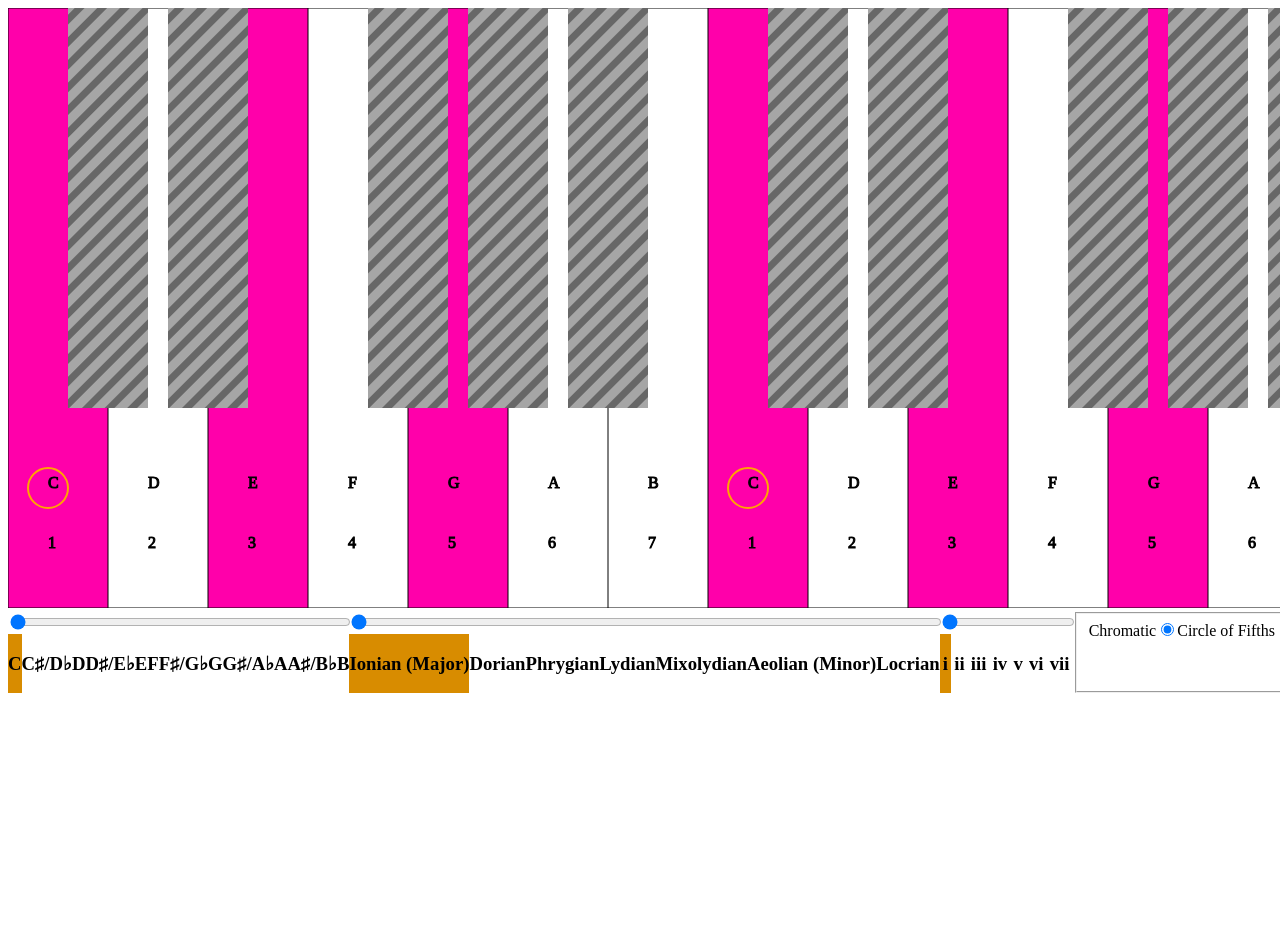
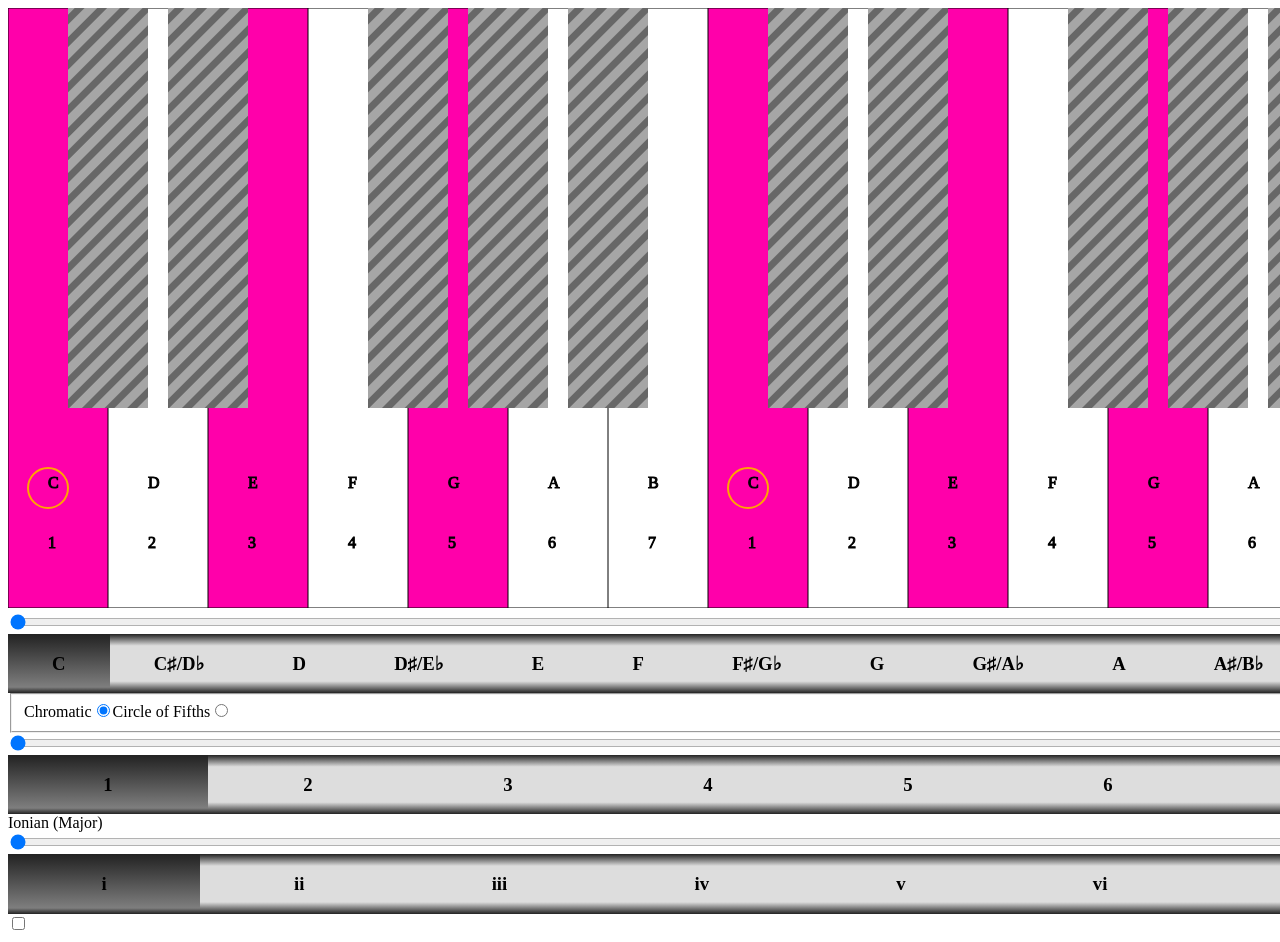
Before and after one commit to mikefooks/diatonish, a React app: page / in a window 1280 px wide. Shown: the top 942 px of the page. Before the commit the page ends 800 px from the top, so only its background shows below. Built offline with nearby package versions, Linux system fonts and the light colour scheme.

Commit message:
working on styles/ui design, refactoring some of the controls.

```diff
--- a/src/App.js
+++ b/src/App.js
@@ -8,11 +8,11 @@ import { getChordDegrees, getScale } from "./lib/Theory";
 
 // components
 import SvgKeybed from "./components/SvgKeybed";
-import RootControls from "./components/RootControls";
+import { RootControls,
+         DisplayModeToggle } from "./components/RootControls";
 import ModeControls from "./components/ModeControls";
 import ChordControls from "./components/ChordControls";
-import { DisplayModeToggle,
-         RootOnBottomToggle } from "./components/DisplayControls";
+import { RootOnBottomToggle } from "./components/DisplayControls";
 
 
 const App = (props) => {
@@ -78,6 +78,7 @@ const App = (props) => {
         <RootControls rootDisplayMode={ state.get("rootDisplayMode") }
                       activeValue={ state.get("activeRoot") }
                       changeHandler={ updateRoot } />
+        <DisplayModeToggle changeHandler={ toggleRootDisplay } />
         </div>
         <div>
         <ModeControls activeMode={ state.get("activeMode") }
@@ -88,7 +89,6 @@ const App = (props) => {
                        changeHandler={ updateChord } />
         </div>
         { /* display controls */ }
-        <DisplayModeToggle changeHandler={ toggleRootDisplay } />
         <RootOnBottomToggle changeHandler={ toggleRootOnBottom } />
       </div>
     </div>
--- a/src/components/ChordControls.js
+++ b/src/components/ChordControls.js
@@ -12,7 +12,7 @@ const ChordControls = (props) => {
 
     return (
       <div className={ classes }
-           onClick={ () => {  changeHandler(idx) } }>
+           onMouseDown={ () => {  changeHandler(idx) } }>
         <h3>
           { val }
         </h3>
--- a/src/components/DisplayControls.js
+++ b/src/components/DisplayControls.js
@@ -1,21 +1,5 @@
 import React from "react";
 
-
-const DisplayModeToggle = ({ changeHandler }) => {
-  return (
-    <fieldset onChange={ (evt) => changeHandler(evt.target.value) }>
-      <label>Chromatic</label>
-      <input type="radio"
-             name="displayMode"
-             value="0"
-             defaultChecked />
-      <label>Circle of Fifths</label>
-      <input type="radio"
-             name="displayMode"
-             value="1" />
-    </fieldset>
-  );
-};
 
 const RootOnBottomToggle = ({ changeHandler }) => {
   return <input id="rootOnBottom"
@@ -25,6 +9,5 @@ const RootOnBottomToggle = ({ changeHandler }) => {
 }
 
 export {
-  DisplayModeToggle,
   RootOnBottomToggle
 };
--- a/src/components/ModeControls.js
+++ b/src/components/ModeControls.js
@@ -12,9 +12,9 @@ const ModeControls = (props) => {
 
     return (
       <div className={ classes }
-           onClick={ () => changeHandler(idx) }>
+           onMouseDown={ () => changeHandler(idx) }>
         <h3>
-          { val }
+          { idx + 1 }
         </h3>
       </div>
     );
@@ -31,6 +31,9 @@ const ModeControls = (props) => {
       <div className="displayPanes">
         { displayPanes }
       </div>
+      <div class="activeModeName">
+        { modeNames[activeMode] }
+      </div>
     </div>
   );
 };
--- a/src/components/RootControls.js
+++ b/src/components/RootControls.js
@@ -14,6 +14,21 @@ const circleOfFifths = [
   0, 7, 2, 9, 4, 11, 6, 1, 8, 3, 10, 5
 ];
 
+const DisplayModeToggle = ({ changeHandler }) => {
+  return (
+    <fieldset onChange={ (evt) => changeHandler(evt.target.value) }>
+      <label>Chromatic</label>
+      <input type="radio"
+             name="displayMode"
+             value="0"
+             defaultChecked />
+      <label>Circle of Fifths</label>
+      <input type="radio"
+             name="displayMode"
+             value="1" />
+    </fieldset>
+  );
+};
 
 const RootControls = (props) => {
   const { rootDisplayMode, activeValue, changeHandler } = props;
@@ -27,7 +42,7 @@ const RootControls = (props) => {
 
     return (
       <div className={ classes }
-           onClick={ () => changeHandler(val) }>
+           onMouseDown={ () => changeHandler(val) }>
         <h3>
           { rootNames[val] }
         </h3>
@@ -55,4 +70,7 @@ const RootControls = (props) => {
   );
 };
 
-export default RootControls;
+export {
+  DisplayModeToggle,
+  RootControls
+};
--- a/src/styles.scss
+++ b/src/styles.scss
@@ -10,7 +10,7 @@ path.inactive {
 
 #controlSliders {
   width: 1400px;
-  display: flex;
+  /* display: flex; */
   input[type="range"] {
     width: 100%;
   }
@@ -18,6 +18,7 @@ path.inactive {
 
 .displayPanes {
   display: flex;
+  background: rgb(34,34,34);
 
   h3 {
     text-align: center;
@@ -29,10 +30,23 @@ path.inactive {
 
   .displayPane {
     flex-grow: 1;
+    cursor: pointer;
+    background: linear-gradient(0deg,
+      rgba(34,34,34,1) 0%,
+      rgba(221,221,221,1) 20%,
+      rgba(221,221,221,1) 80%,
+      rgba(34,34,34,1) 100%
+    );
   }
 
   .displayPane.active {
-    background-color: rgb(216, 140, 0);
+    background: linear-gradient(0deg,
+      rgba(34,34,34,1) 0%,
+      rgb(126, 126, 126) 10%,
+      rgb(126, 126, 126) 10%,
+      rgba(34,34,34,1) 100%
+    );
+    /* background-color: rgb(216, 140, 0); */
   }
 }
 
@@ -41,10 +55,23 @@ path.inactive {
 
   .displayPane {
     flex-grow: 1;
+    cursor: pointer;
+    background: linear-gradient(0deg,
+      rgba(34,34,34,1) 0%,
+      rgba(221,221,221,1) 20%,
+      rgba(221,221,221,1) 80%,
+      rgba(34,34,34,1) 100%
+    );
   }
 
   .displayPane.active {
-    background-color: rgb(216, 140, 0);
+    background: linear-gradient(0deg,
+      rgba(34,34,34,1) 0%,
+      rgb(126, 126, 126) 10%,
+      rgb(126, 126, 126) 10%,
+      rgba(34,34,34,1) 100%
+    );
+    /* background-color: rgb(216, 140, 0); */
   }
 }
 
@@ -53,9 +80,22 @@ path.inactive {
 
   .displayPane {
     flex-grow: 1;
+    cursor: pointer;
+    background: linear-gradient(0deg,
+      rgba(34,34,34,1) 0%,
+      rgba(221,221,221,1) 20%,
+      rgba(221,221,221,1) 80%,
+      rgba(34,34,34,1) 100%
+    );
   }
 
   .displayPane.active {
-    background-color: rgb(216, 140, 0);
+    background: linear-gradient(0deg,
+      rgba(34,34,34,1) 0%,
+      rgb(126, 126, 126) 10%,
+      rgb(126, 126, 126) 10%,
+      rgba(34,34,34,1) 100%
+    );
+    /* background-color: rgb(216, 140, 0); */
   }
 }
```
